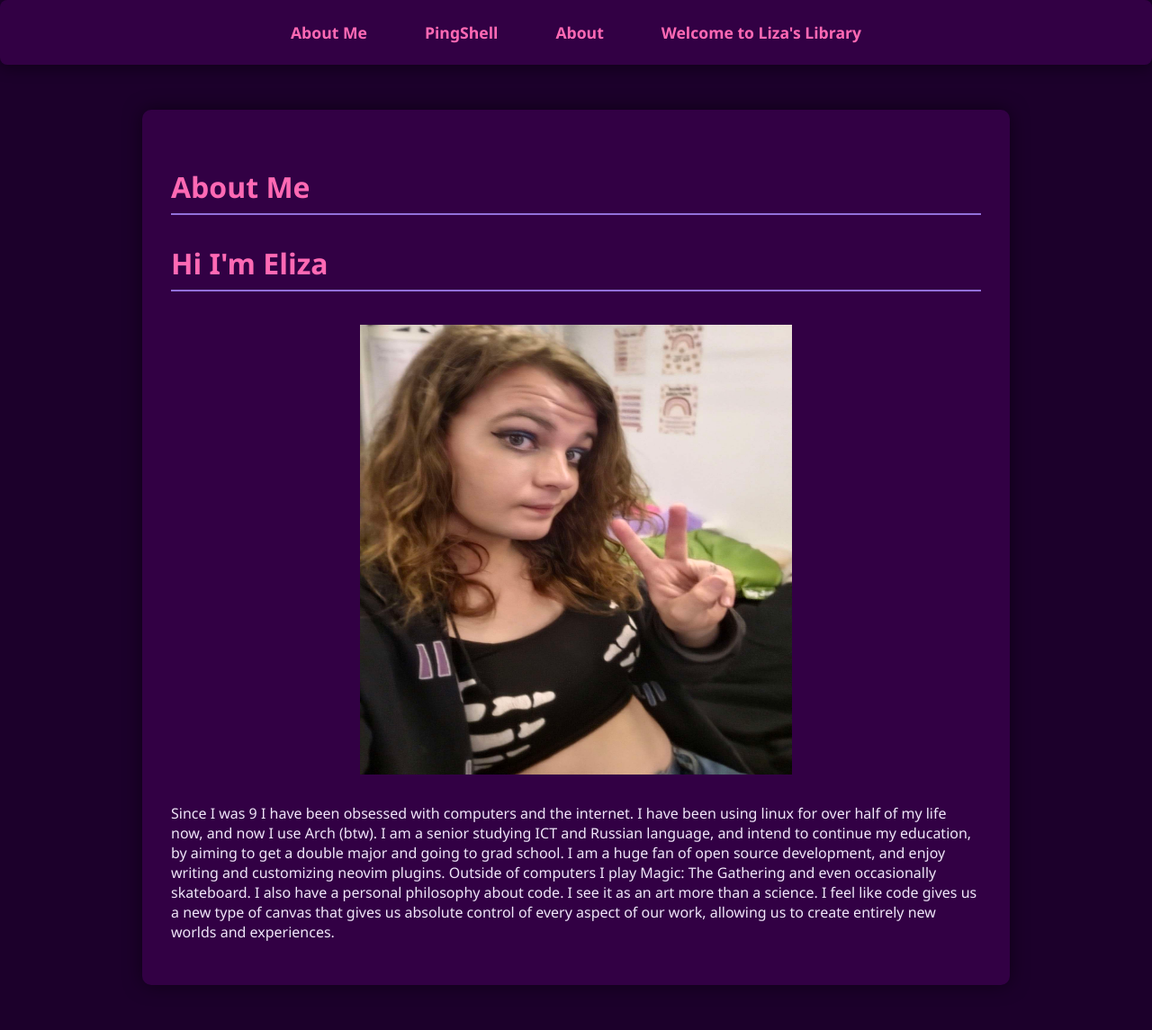
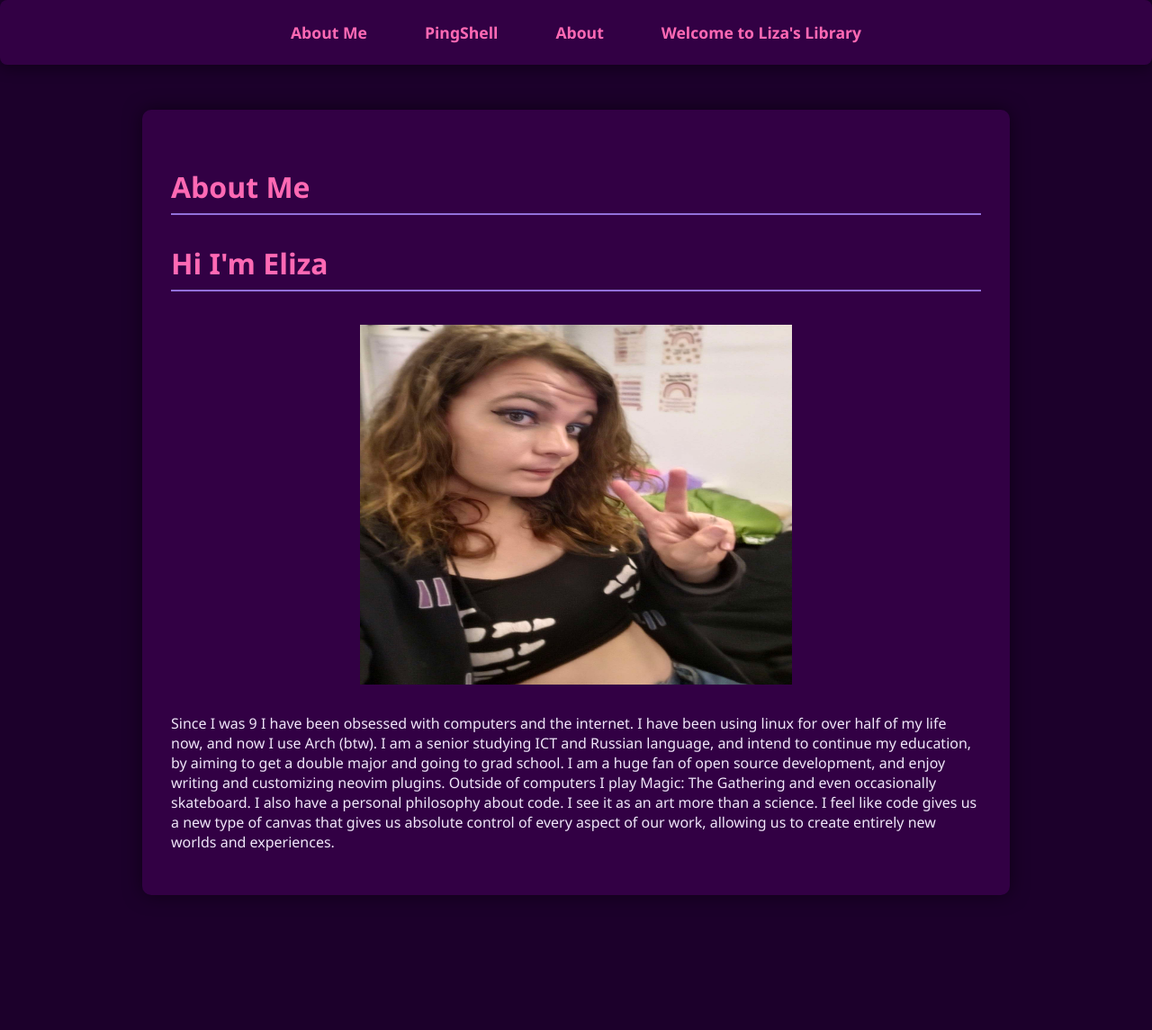
Before and after one commit to Eliza-Hofer/LizasLibrary, a Jekyll site: the page built from AboutMe.html, in a window 1280 px wide. Shown: the whole page at 90% size. Built offline with Jekyll 4.4.1, drawn with Linux system fonts in a browser that asks for light colours; after the commit the page ends 1045 px from its top, so only the background shows below that.

Commit message:
picfix
Signed-off-by: eliza <liz.m.hofer@gmail.com>

```diff
--- a/AboutMe.html
+++ b/AboutMe.html
@@ -48,9 +48,11 @@ nav_order: 4
 		<header>
 		<h1>Hi I'm Eliza </h1>
 	</header>
-		<div class="vidcontainer">
-		<img src="/media/me.jpg" width="480" height="500" alt="image of me in my lab">
-	</div>
+	<div class="vidcontainer">
+        <img src="{{ '/media/me.jpg' | relative_url }}" width="480" height="400" alt="winver command sent from c2" />
+      </div>
+
+
 	<p> Since I was 9 I have been obsessed with computers and the internet. I have been using linux for over half of my life now, and now I use Arch (btw). I am a senior studying ICT and Russian language, and intend to continue my education, by aiming to get a double major and going to grad school. I am a huge fan of open source development, and enjoy writing and customizing neovim plugins. Outside of computers I play Magic: The Gathering and even occasionally skateboard. I also have a personal philosophy about code. I see it as an art more than a science. I feel like code gives us a new type of canvas that gives us absolute control of every aspect of our work, allowing us to create entirely new worlds and experiences.</p>
 
 </body>
```
